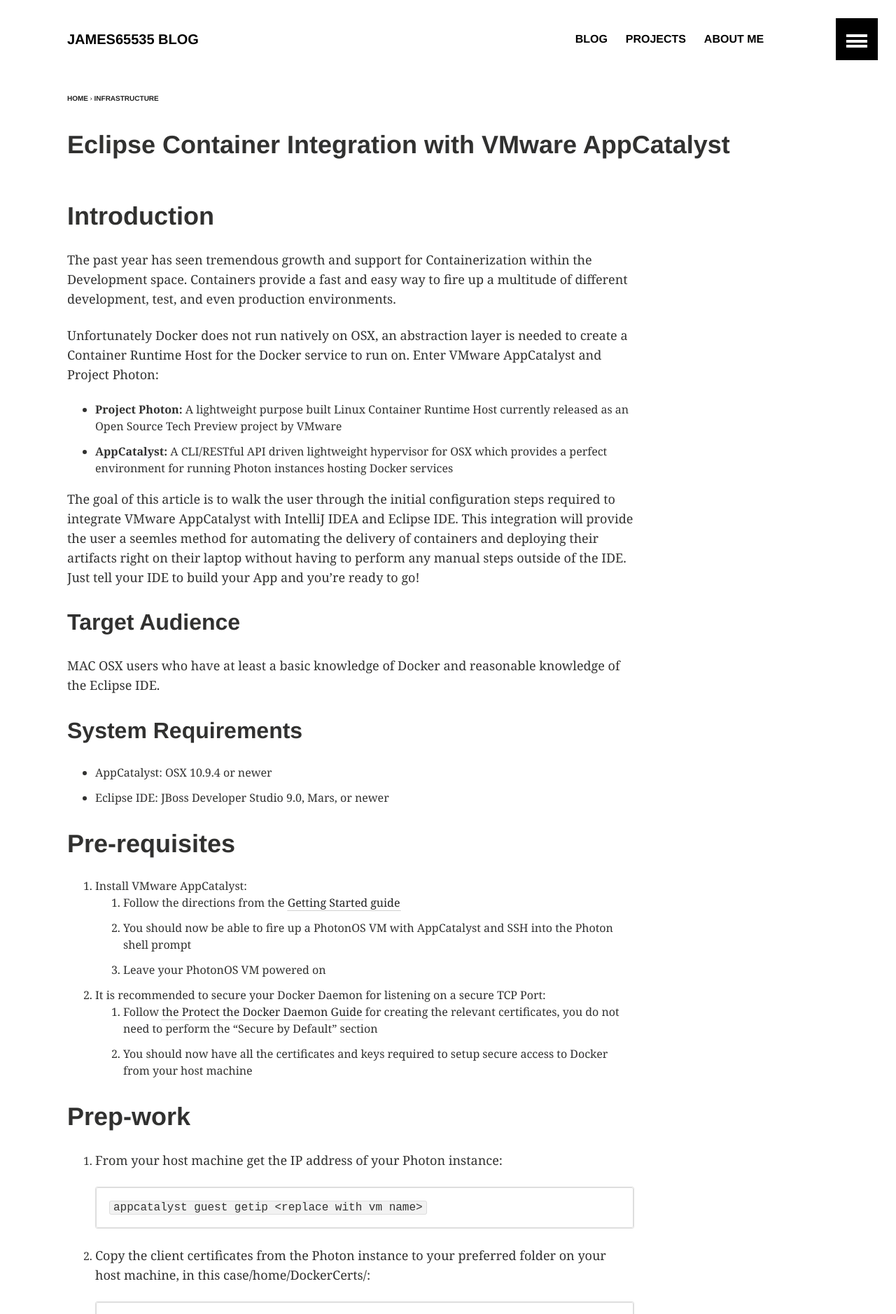
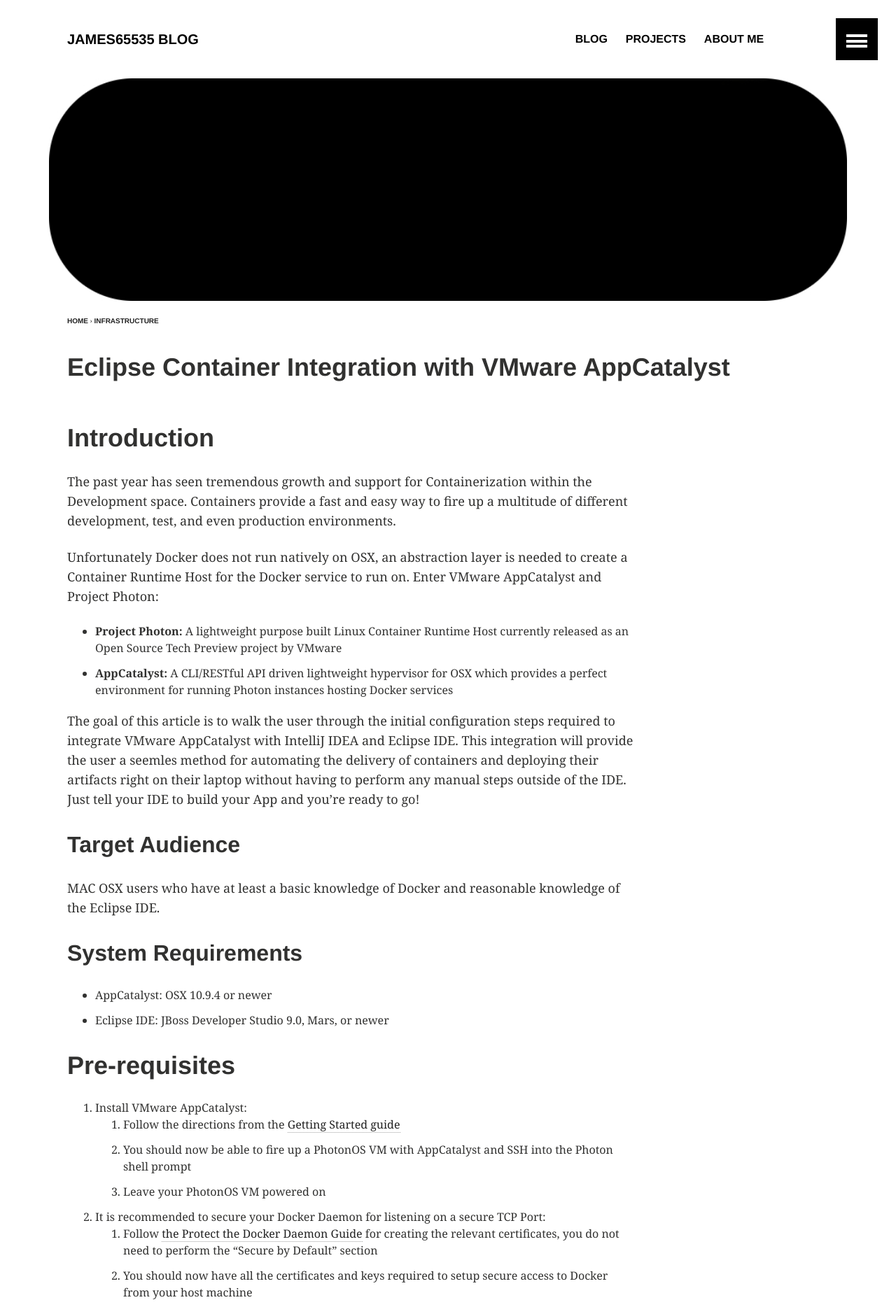
Before and after one commit to james65535/james65535.github.io, a Jekyll site: the page built from _posts/2016-02-03-Eclipse-Container-Integration-with-VMware-AppCatalyst.markdown, in a window 1280 px wide. Shown: the top 1878 px of the page at 70% size. Built offline with Jekyll 4.4.1, drawn with Linux system fonts in a browser that asks for light colours.

Commit message:
jekyll page init 19

```diff
--- a/_posts/2016-02-03-Eclipse-Container-Integration-with-VMware-AppCatalyst.markdown
+++ b/_posts/2016-02-03-Eclipse-Container-Integration-with-VMware-AppCatalyst.markdown
@@ -6,7 +6,7 @@
 excerpt:
 tags: [VMware, IntelliJ, IDE, Docker, Containers, AppCatalyst, PhotonOS]
 image:
-  feature:
+  feature: "bar.jpg"
   teaser: "bar.jpg"
   thumb:
 ---
--- a/_posts/2016-02-03-IntelliJ-Container-Integration-with-VMware-AppCatalyst.markdown
+++ b/_posts/2016-02-03-IntelliJ-Container-Integration-with-VMware-AppCatalyst.markdown
@@ -6,7 +6,7 @@
 excerpt:
 tags: [VMware, IntelliJ, IDE, Docker, Containers, AppCatalyst PhotonOS]
 image:
-  feature:
+  feature: "bar.jpg"
   teaser: "bar.jpg"
   thumb:
 ---
```
